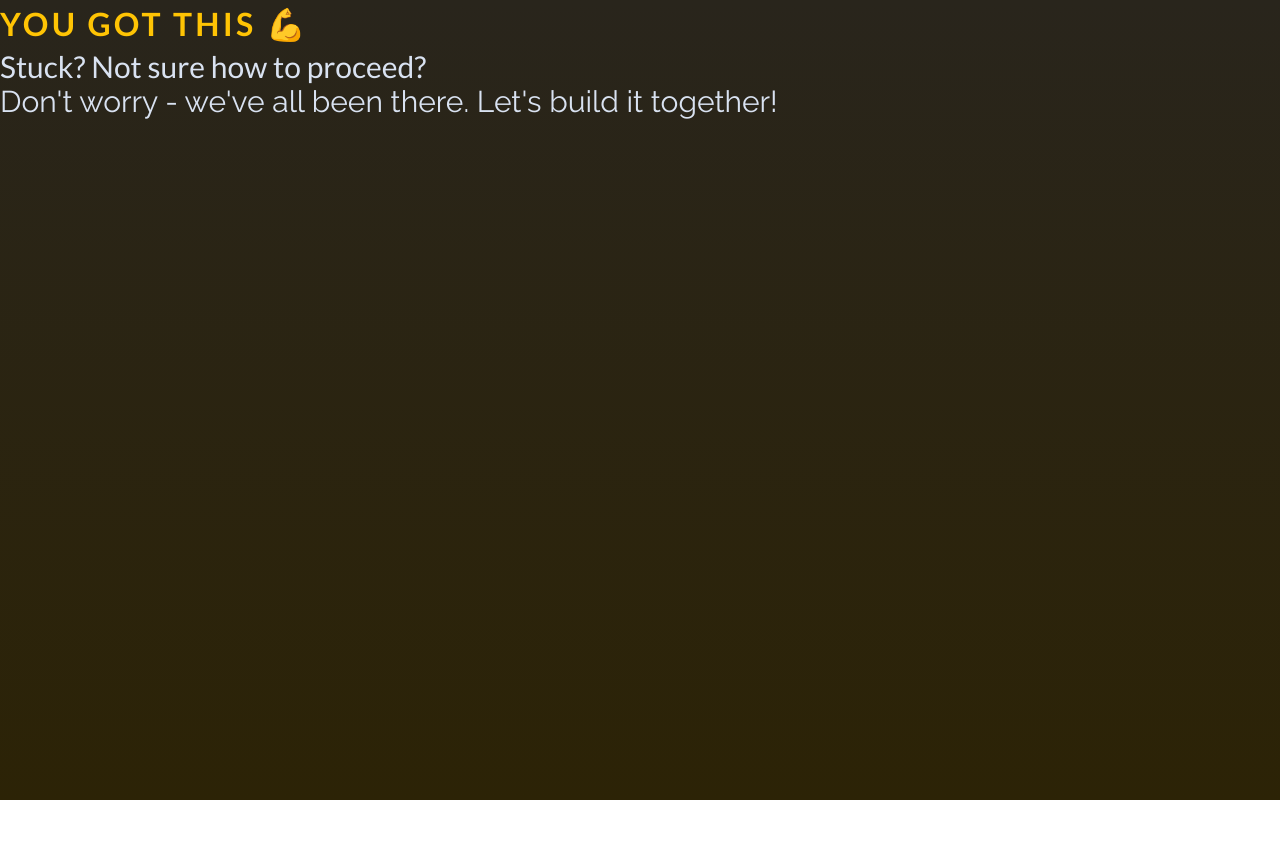
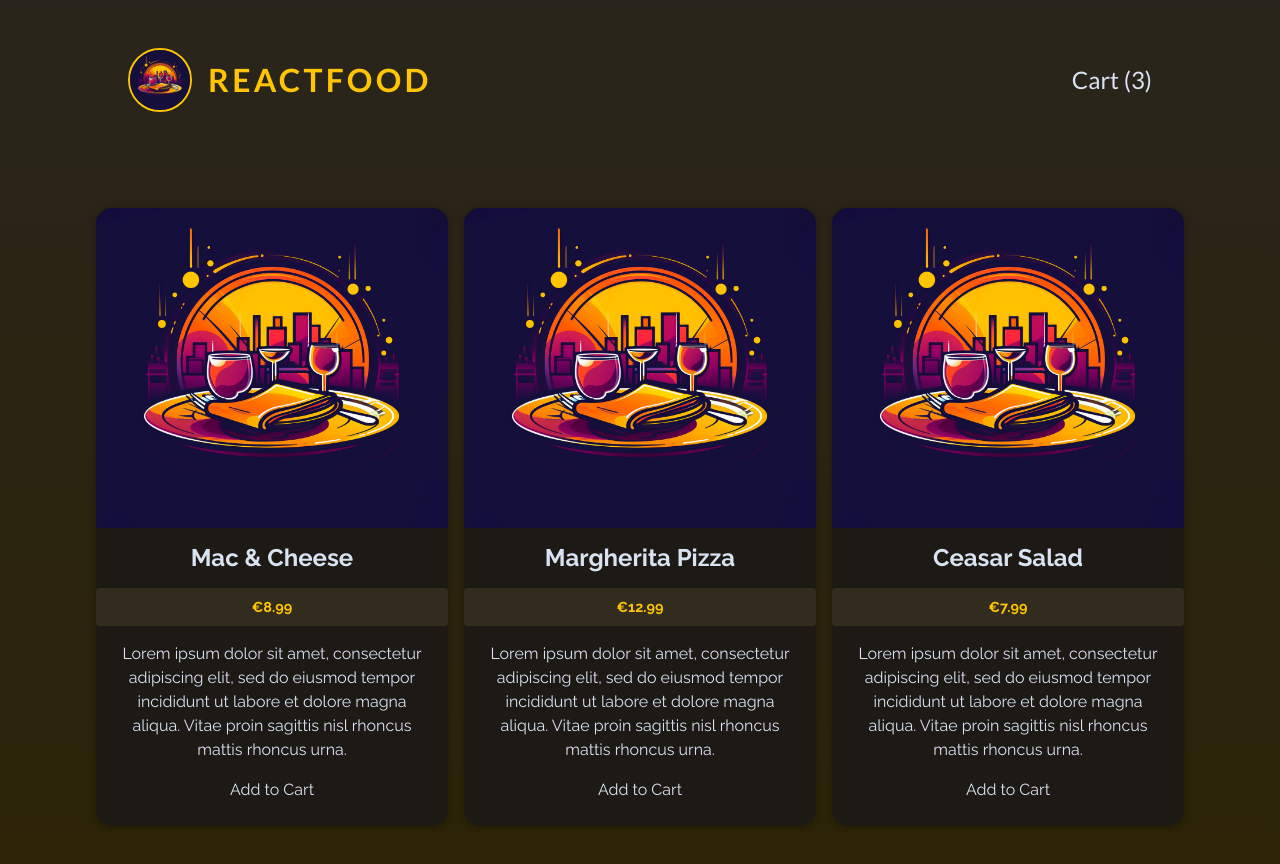
Before and after one commit to GentleHorse/React_Food_Order_App, a React (Vite) app: page / in a window 1280 px wide. Shown: the top 864 px of the page. Before the commit the page ends 800 px from the top, so only its background shows below. Built offline with nearby package versions, Linux system fonts and the light colour scheme; a web font is replaced by a local one.

Commit message:
Created the Header, Meals, Meal components

```diff
--- a/src/App.jsx
+++ b/src/App.jsx
@@ -1,10 +1,12 @@
+import Header from "./component/header/Header.jsx";
+import Meals from "./component/meals/Meals.jsx";
+
 function App() {
   return (
-    <>
-      <h1>You got this 💪</h1>
-      <p className="font-lato text-3xl">Stuck? Not sure how to proceed?</p>
-      <p className="text-3xl">Don't worry - we've all been there. Let's build it together!</p>
-    </>
+    <main>
+      <Header />
+      <Meals />
+    </main>
   );
 }
 
--- /dev/null
+++ b/src/component/header/Header.jsx
@@ -0,0 +1,13 @@
+export default function Header() {
+  return (
+    <header>
+      <div id="main-header">
+        <div id="title">
+          <img alt="hamburger illustration logo" src="./logo.jpg" />
+          <h1>Reactfood</h1>
+        </div>
+        <button>Cart (3)</button>
+      </div>
+    </header>
+  );
+}
--- /dev/null
+++ b/src/component/meals/Meal.jsx
@@ -0,0 +1,15 @@
+export default function Meal({ img, title, price, description }) {
+  return (
+    <div className="meal-item">
+      <article>
+        <img src={img} />
+        <h3>{title}</h3>
+        <div className="meal-item-price">€{price}</div>
+        <div className="meal-item-description">{description}</div>
+        <div className="meal-item-actions">
+          <button>Add to Cart</button>
+        </div>
+      </article>
+    </div>
+  );
+}
--- /dev/null
+++ b/src/component/meals/Meals.jsx
@@ -0,0 +1,34 @@
+import Meal from "./Meal.jsx";
+
+export default function Meals() {
+  return (
+    <div id="meals">
+      <Meal
+        img="./logo.jpg"
+        title="Mac & Cheese"
+        price="8.99"
+        description="Lorem ipsum dolor sit amet, consectetur adipiscing elit, sed do
+        eiusmod tempor incididunt ut labore et dolore magna aliqua. Vitae
+        proin sagittis nisl rhoncus mattis rhoncus urna."
+      />
+
+      <Meal
+        img="./logo.jpg"
+        title="Margherita Pizza"
+        price="12.99"
+        description="Lorem ipsum dolor sit amet, consectetur adipiscing elit, sed do
+        eiusmod tempor incididunt ut labore et dolore magna aliqua. Vitae
+        proin sagittis nisl rhoncus mattis rhoncus urna."
+      />
+
+      <Meal
+        img="./logo.jpg"
+        title="Ceasar Salad"
+        price="7.99"
+        description="Lorem ipsum dolor sit amet, consectetur adipiscing elit, sed do
+        eiusmod tempor incididunt ut labore et dolore magna aliqua. Vitae
+        proin sagittis nisl rhoncus mattis rhoncus urna."
+      />
+    </div>
+  );
+}
```
Also changed, not shown: src/index.css (+12 -0 lines), 1 other file (tests, documents, lock files or other folders).
